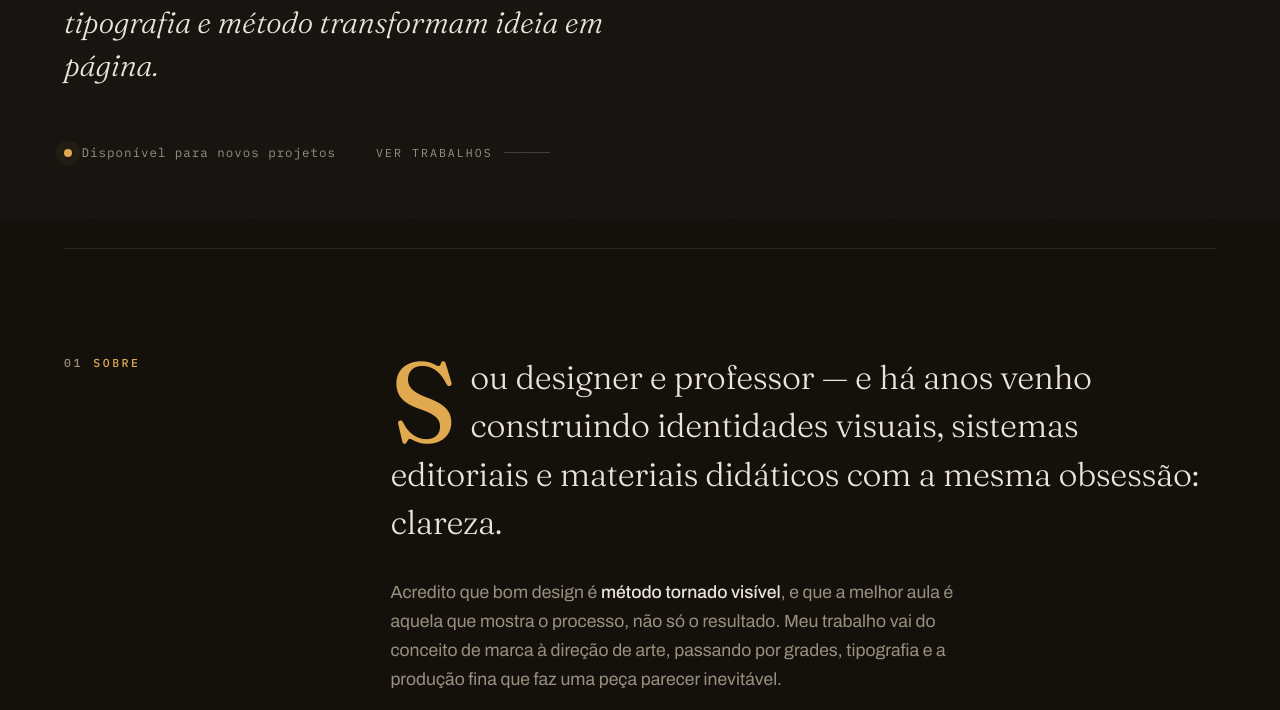
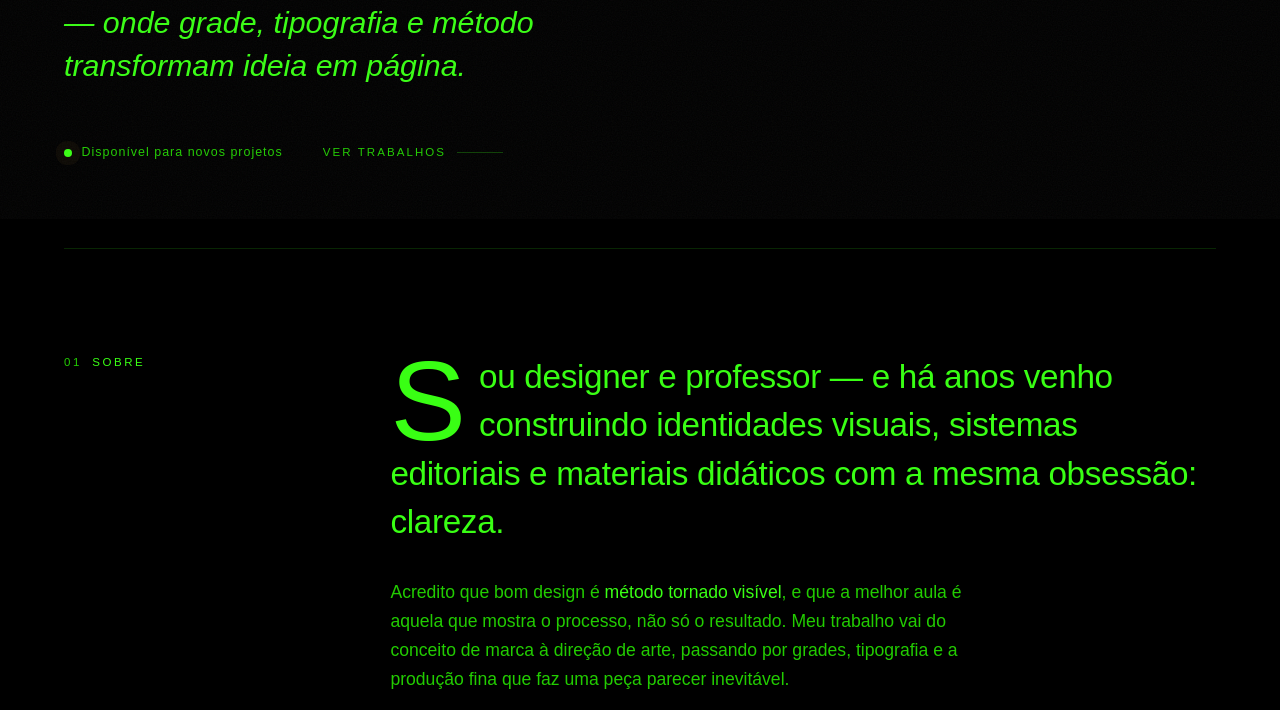
Before and after one commit to vfialho92-bot/viniciusdesign, a plain HTML site: page index.html in a window 1280 px wide. Shown: the part 581-1291 px from the top of the page. Drawn offline with Linux system fonts and the light colour scheme.

Commit message:
Atualiza cores para preto e verde neon, fonte Basic Sans

```diff
--- a/index.html
+++ b/index.html
@@ -15,19 +15,19 @@
 
 <style>
   :root{
-    --ink:#14110D;          /* fundo: preto quente */
-    --ink-2:#1A150F;        /* superfície elevada  */
-    --bone:#ECE4D6;         /* texto: branco-papel */
-    --bone-dim:#9A8F7E;     /* texto secundário    */
-    --gold:#E0A94F;         /* acento dourado      */
-    --gold-soft:#caa05a;
-    --line:rgba(236,228,214,0.10);
-    --line-2:rgba(236,228,214,0.20);
+    --ink:#000000;          /* fundo: preto quente */
+    --ink-2:#0a0a0a;        /* superfície elevada  */
+    --bone:#39FF14;         /* texto: branco-papel */
+    --bone-dim:#22cc00;     /* texto secundário    */
+    --gold:#39FF14;         /* acento dourado      */
+    --gold-soft:#2be010;
+    --line:rgba(57,255,20,0.15);
+    --line-2:rgba(57,255,20,0.25);
     --maxw:1280px;
     --pad:clamp(1.25rem,5vw,4.5rem);
-    --font-display:'Fraunces',Georgia,'Times New Roman',serif;
-    --font-body:'Archivo',system-ui,-apple-system,sans-serif;
-    --font-mono:'IBM Plex Mono',ui-monospace,monospace;
+    --font-display:'Basic Sans',sans-serif;
+    --font-body:'Basic Sans',sans-serif;
+    --font-mono:'Basic Sans',sans-serif;
   }
 
   *{box-sizing:border-box;margin:0;padding:0}
```
